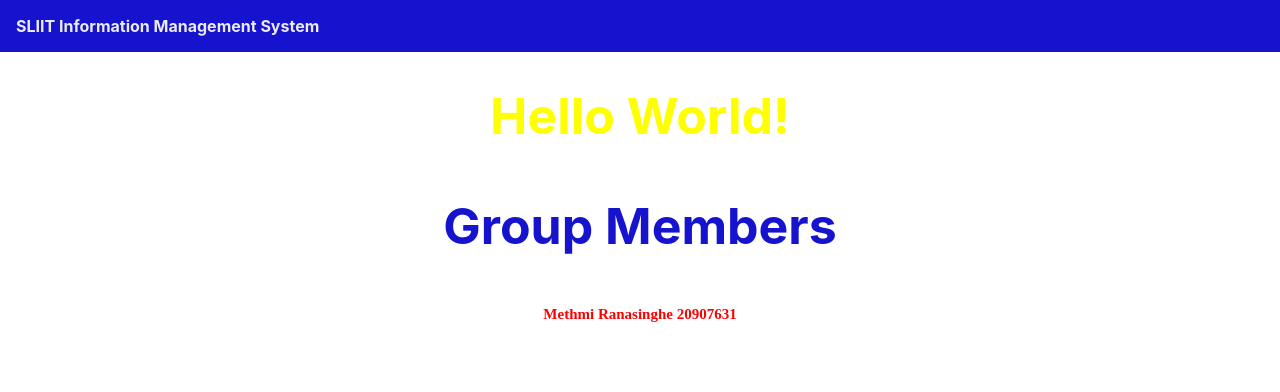
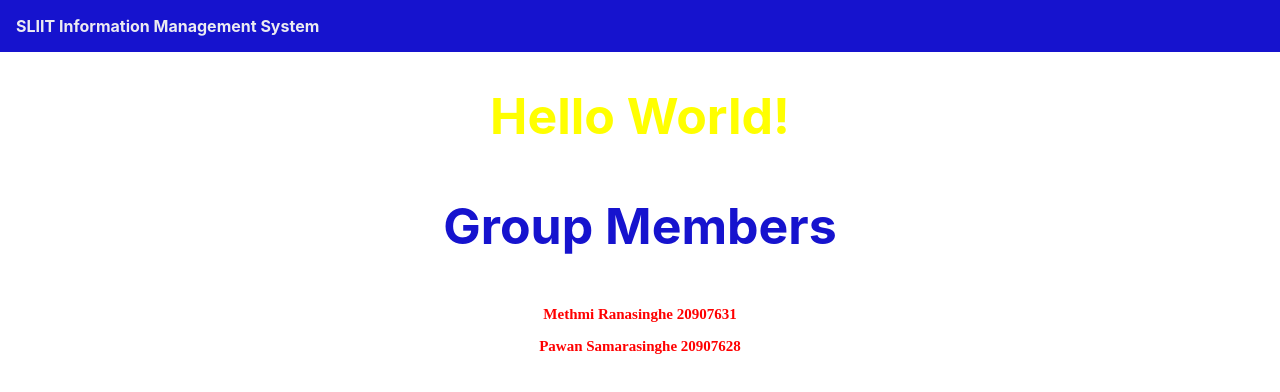
Before and after one commit to ERRORMIS/MIS, a React (Create React App) app in the folder frontend/: page / in a window 1280 px wide. Shown: the top 392 px of the page. Built offline with nearby package versions, Linux system fonts and the light colour scheme.

Commit message:
added my name

```diff
--- a/frontend/src/App.js
+++ b/frontend/src/App.js
@@ -11,6 +11,7 @@ function App() {
       <h3 className="header-3">Group Members</h3>
 
       <p className="names-list">Methmi Ranasinghe 20907631</p>
+      <p className="names-list">Pawan Samarasinghe 20907628</p>
 
       </main>
     </div>
```
Also changed, not shown: 2 other files (tests, documents, lock files or other folders).
